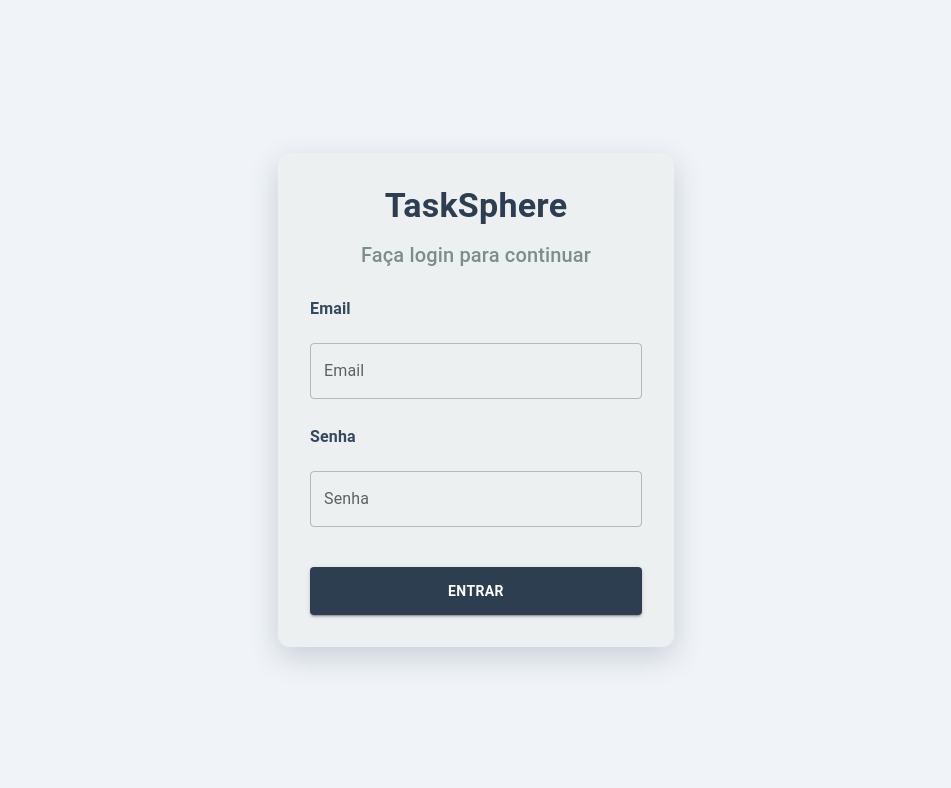
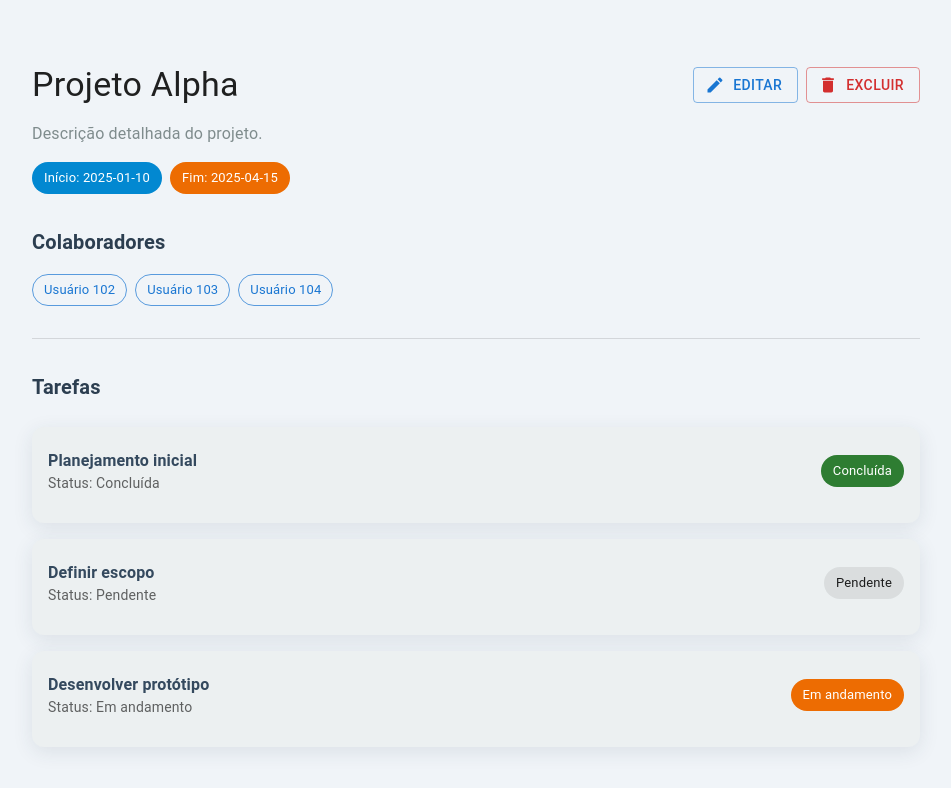
Before and after one commit to thedouglasaraujo/tasksphere, a React (Create React App) app in the folder frontend/: page /projects/1 in a window 1280 px wide. Before the commit this address led to /login. Shown: the top 788 px of the page, without its empty margins (164-1115 px from the left). Built offline with nearby package versions, Linux system fonts and the light colour scheme.

Commit message:
feat(routes): adiciona página de detalhes do projeto no roteamento

```diff
--- a/frontend/src/routes/Routes.js
+++ b/frontend/src/routes/Routes.js
@@ -2,6 +2,7 @@ import React from 'react'
 import { BrowserRouter, Routes, Route, Navigate } from 'react-router-dom'
 import Login from '../pages/Login'
 import Dashboard from '../pages/Dashboard'
+import ProjectDetails from '../pages/ProjectDetails'
 
 const isAuthenticated = () => {
     return !!localStorage.getItem('token')
@@ -18,7 +19,6 @@ export default function AppRoutes() {
             <Routes>
                 <Route path="/login" element={<Login />} />
 
-                {/* Rotas protegidas */}
                 <Route
                     path="/dashboard"
                     element={
@@ -28,7 +28,15 @@ export default function AppRoutes() {
                     }
                 />
 
-                {/* Redireciona para login por padrão */}
+                <Route
+                    path="/projects/:id"
+                    element={
+                        <PrivateRoute>
+                            <ProjectDetails />
+                        </PrivateRoute>
+                    }
+                />
+
                 <Route path="*" element={<Navigate to="/login" replace />} />
             </Routes>
         </BrowserRouter>
```
